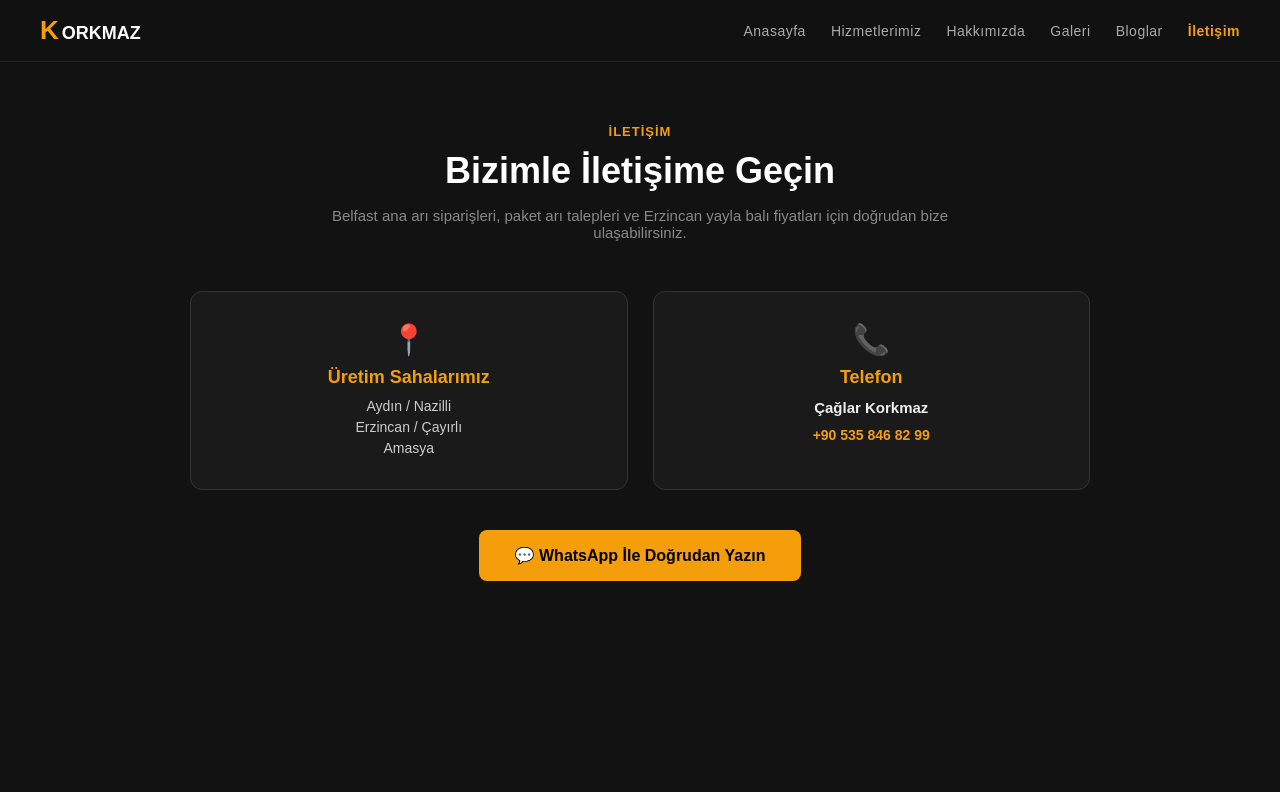
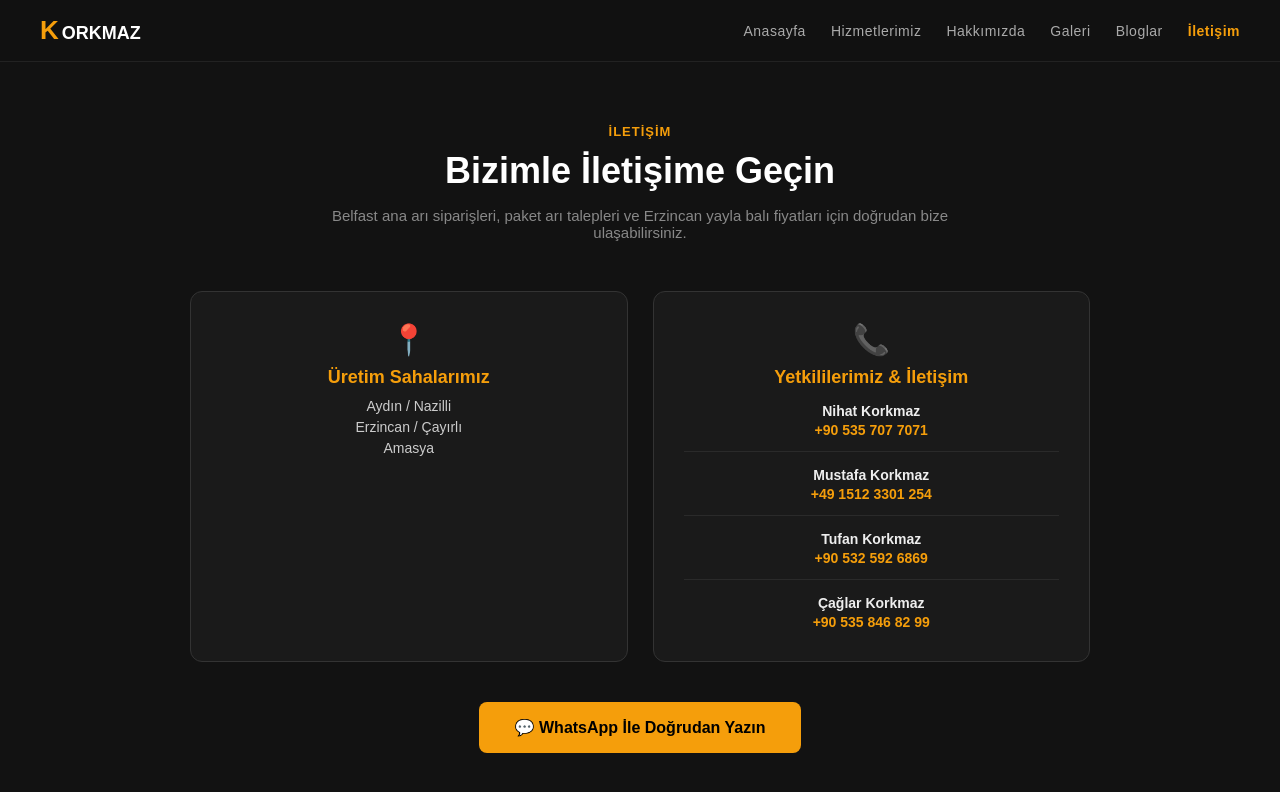
Before and after one commit to caglarkorkmazx-commits/korkmaz-aricilik, a Next.js app: page /iletisim in a window 1280 px wide. Shown: the top 792 px of the page. Built offline with nearby package versions, Linux system fonts and the light colour scheme.

Commit message:
Update page.js

```diff
--- a/app/iletisim/page.js
+++ b/app/iletisim/page.js
@@ -1,11 +1,18 @@
 'use client'
 
 export default function IletisimPage() {
+  const kisiler = [
+    { name: 'Nihat Korkmaz', phone: '+90 535 707 7071', telLink: '+905357077071' },
+    { name: 'Mustafa Korkmaz', phone: '+49 1512 3301 254', telLink: '+4915123301254' },
+    { name: 'Tufan Korkmaz', phone: '+90 532 592 6869', telLink: '+905325926869' },
+    { name: 'Çağlar Korkmaz', phone: '+90 535 846 82 99', telLink: '+905358468299' },
+  ]
+
   return (
-    <main style={{ maxWidth: '1200px', margin: '0 auto', padding: '60px 20px', minHeight: '80vh' }}>
-      <div style={{ textAlign: 'center', maxWidth: '700px', margin: '0 auto 50px' }}>
+    <main style={{ maxWidth: '1200px', margin: '0 auto', padding: '60px 20px', minHeight: '80vh', overflowX: 'hidden', boxSizing: 'border-box' }}>
+      <div style={{ textAlign: 'center', maxWidth: '700px', margin: '0 auto 50px', boxSizing: 'border-box' }}>
         <span style={{ fontSize: '13px', color: '#f59e0b', textTransform: 'uppercase', letterSpacing: '1px', fontWeight: 'bold' }}>İletişim</span>
-        <h1 style={{ fontSize: '36px', fontWeight: 'bold', color: '#fff', marginTop: '10px', marginBottom: '15px' }}>
+        <h1 style={{ fontSize: '36px', fontWeight: 'bold', color: '#fff', marginTop: '10px', marginBottom: '15px', wordBreak: 'break-word' }}>
           Bizimle İletişime Geçin
         </h1>
         <p style={{ color: '#888', fontSize: '15px' }}>
@@ -13,33 +20,37 @@ export default function IletisimPage() {
         </p>
       </div>
 
-      <div style={{ display: 'grid', gridTemplateColumns: 'repeat(auto-fit, minmax(280px, 1fr))', gap: '25px', maxWidth: '900px', margin: '0 auto' }}>
-        <div style={{ backgroundColor: '#1a1a1a', border: '1px solid #333', padding: '30px', borderRadius: '12px', textAlign: 'center' }}>
+      <div style={{ display: 'grid', gridTemplateColumns: 'repeat(auto-fit, minmax(280px, 1fr))', gap: '25px', maxWidth: '900px', margin: '0 auto', boxSizing: 'border-box' }}>
+        <div style={{ backgroundColor: '#1a1a1a', border: '1px solid #333', padding: '30px', borderRadius: '12px', textAlign: 'center', boxSizing: 'border-box' }}>
           <div style={{ fontSize: '30px', marginBottom: '10px' }}>📍</div>
           <h3 style={{ fontSize: '18px', color: '#f59e0b', margin: '0 0 8px 0' }}>Üretim Sahalarımız</h3>
           <p style={{ color: '#ccc', fontSize: '14px', margin: 0, lineHeight: '1.5' }}>
             Aydın / Nazilli <br />
             Erzincan / Çayırlı <br />
-              Amasya
+            Amasya
           </p>
         </div>
 
-        <div style={{ backgroundColor: '#1a1a1a', border: '1px solid #333', padding: '30px', borderRadius: '12px', textAlign: 'center' }}>
+        <div style={{ backgroundColor: '#1a1a1a', border: '1px solid #333', padding: '30px', borderRadius: '12px', textAlign: 'center', boxSizing: 'border-box' }}>
           <div style={{ fontSize: '30px', marginBottom: '10px' }}>📞</div>
-          <h3 style={{ fontSize: '18px', color: '#f59e0b', margin: '0 0 8px 0' }}>Telefon</h3>
-          <p style={{ color: '#ccc', fontSize: '14px', margin: 0, lineHeight: '1.6' }}>
-            <span style={{ display: 'block', color: '#eee', fontWeight: 'bold', fontSize: '15px', marginBottom: '4px' }}>Çağlar Korkmaz</span>
-            <a href="tel:+905358468299" style={{ color: '#f59e0b', textDecoration: 'none', fontWeight: 'bold' }}>+90 535 846 82 99</a>
-          </p>
+          <h3 style={{ fontSize: '18px', color: '#f59e0b', margin: '0 0 15px 0' }}>Yetkililerimiz & İletişim</h3>
+          <div style={{ display: 'flex', flexDirection: 'column', gap: '15px' }}>
+            {kisiler.map((kisi, index) => (
+              <div key={index} style={{ borderBottom: index !== kisiler.length - 1 ? '1px solid #2a2a2a' : 'none', paddingBottom: index !== kisiler.length - 1 ? '12px' : '0' }}>
+                <span style={{ display: 'block', color: '#eee', fontWeight: 'bold', fontSize: '14px', marginBottom: '2px' }}>{kisi.name}</span>
+                <a href={`tel:${kisi.telLink}`} style={{ color: '#f59e0b', textDecoration: 'none', fontWeight: 'bold', fontSize: '14px' }}>{kisi.phone}</a>
+              </div>
+            ))}
+          </div>
         </div>
       </div>
 
-      <div style={{ textAlign: 'center', marginTop: '40px' }}>
+      <div style={{ textAlign: 'center', marginTop: '40px', boxSizing: 'border-box' }}>
         <a
           href="https://wa.me/905358468299?text=Merhaba,%20Belfast%20ana%20arı%20satışı%20ve%20bal%20siparişi%20hakkında%20bilgi%20almak%20istiyorum."
           target="_blank"
           rel="noopener noreferrer"
-          style={{ display: 'inline-block', backgroundColor: '#f59e0b', color: '#000', padding: '16px 36px', borderRadius: '8px', fontWeight: 'bold', textDecoration: 'none', fontSize: '16px' }}
+          style={{ display: 'inline-block', backgroundColor: '#f59e0b', color: '#000', padding: '16px 36px', borderRadius: '8px', fontWeight: 'bold', textDecoration: 'none', fontSize: '16px', maxWidth: '100%', boxSizing: 'border-box' }}
         >
           💬 WhatsApp İle Doğrudan Yazın
         </a>
```
